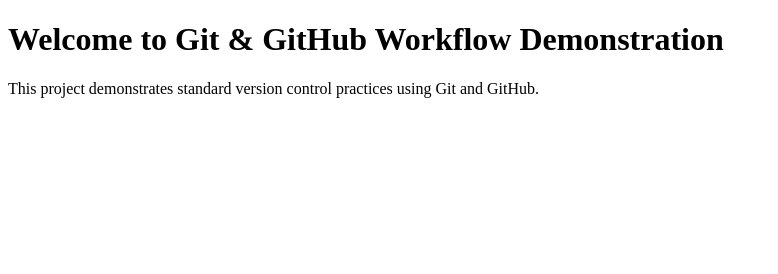
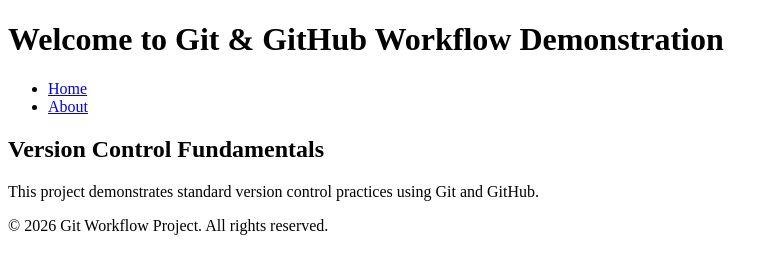
Before and after one commit to mayankraj4728/git-workflow-assignment, a plain HTML site: page index.html in a window 1280 px wide. Shown: the whole page, without its empty margins (0-778 px from the left). Drawn offline with Linux system fonts and the light colour scheme.

Commit message:
Update index.html: Add navigation bar, hero section, and footer

```diff
--- a/index.html
+++ b/index.html
@@ -8,9 +8,21 @@
 <body>
     <header>
         <h1>Welcome to Git & GitHub Workflow Demonstration</h1>
+        <nav>
+            <ul>
+                <li><a href="index.html">Home</a></li>
+                <li><a href="about.html">About</a></li>
+            </ul>
+        </nav>
     </header>
     <main>
-        <p>This project demonstrates standard version control practices using Git and GitHub.</p>
+        <section class="hero">
+            <h2>Version Control Fundamentals</h2>
+            <p>This project demonstrates standard version control practices using Git and GitHub.</p>
+        </section>
     </main>
+    <footer>
+        <p>&copy; 2026 Git Workflow Project. All rights reserved.</p>
+    </footer>
 </body>
 </html>
```
